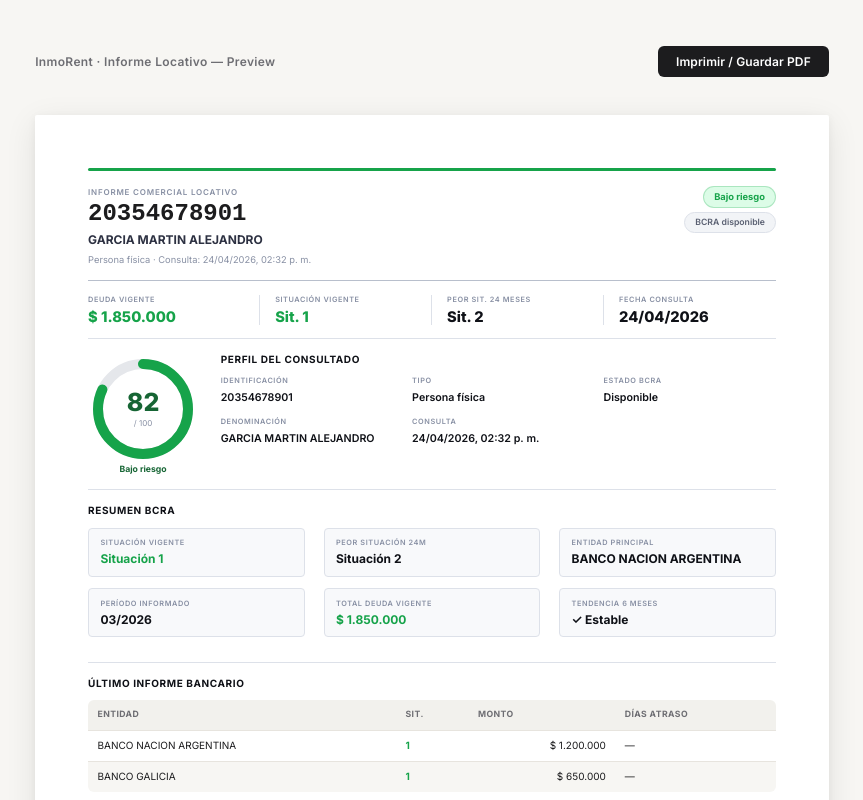
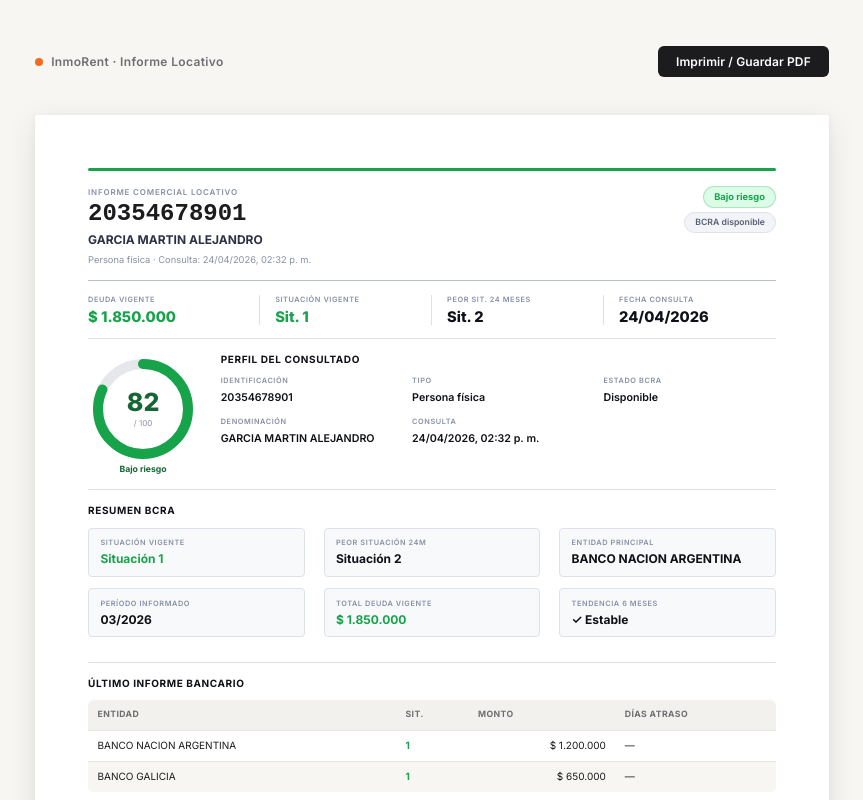
Before and after one commit to collocaluca1-spec/inmorent-pdf-service., a Next.js app: page /preview/locativo-demo in a window 1280 px wide. Shown: the top 800 px of the page, without its empty margins (208-1071 px from the left). Built offline with nearby package versions, Linux system fonts and the light colour scheme.

Commit message:
InformeLocativoTemplate.tsx

```diff
--- a/components/informe/InformeLocativoTemplate.tsx
+++ b/components/informe/InformeLocativoTemplate.tsx
@@ -1,4 +1,5 @@
 'use client';
+
 import type { InformeLocativoData } from '@/lib/mock-locativo';
 import Page1 from './Page1';
 import Page2 from './Page2';
@@ -11,7 +12,10 @@ export default function InformeLocativoTemplate({ data }: Props) {
   return (
     <div className="preview-shell">
       <div className="preview-toolbar no-print">
-        <h1>InmoRent · Informe Locativo — Preview</h1>
+        <div className="preview-toolbar-brand">
+          <div className="preview-toolbar-dot" />
+          <h1>InmoRent · Informe Locativo</h1>
+        </div>
         <button className="print-btn" onClick={() => window.print()}>
           Imprimir / Guardar PDF
         </button>
```
